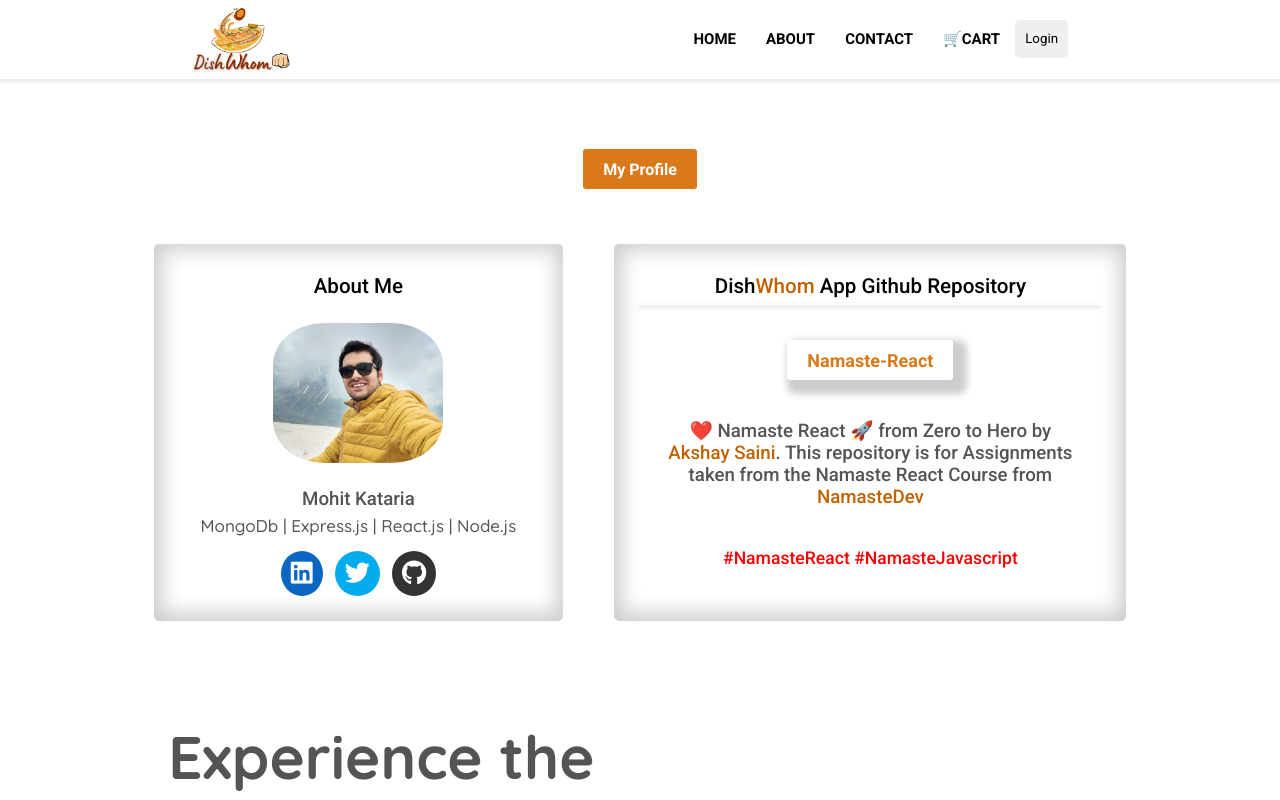
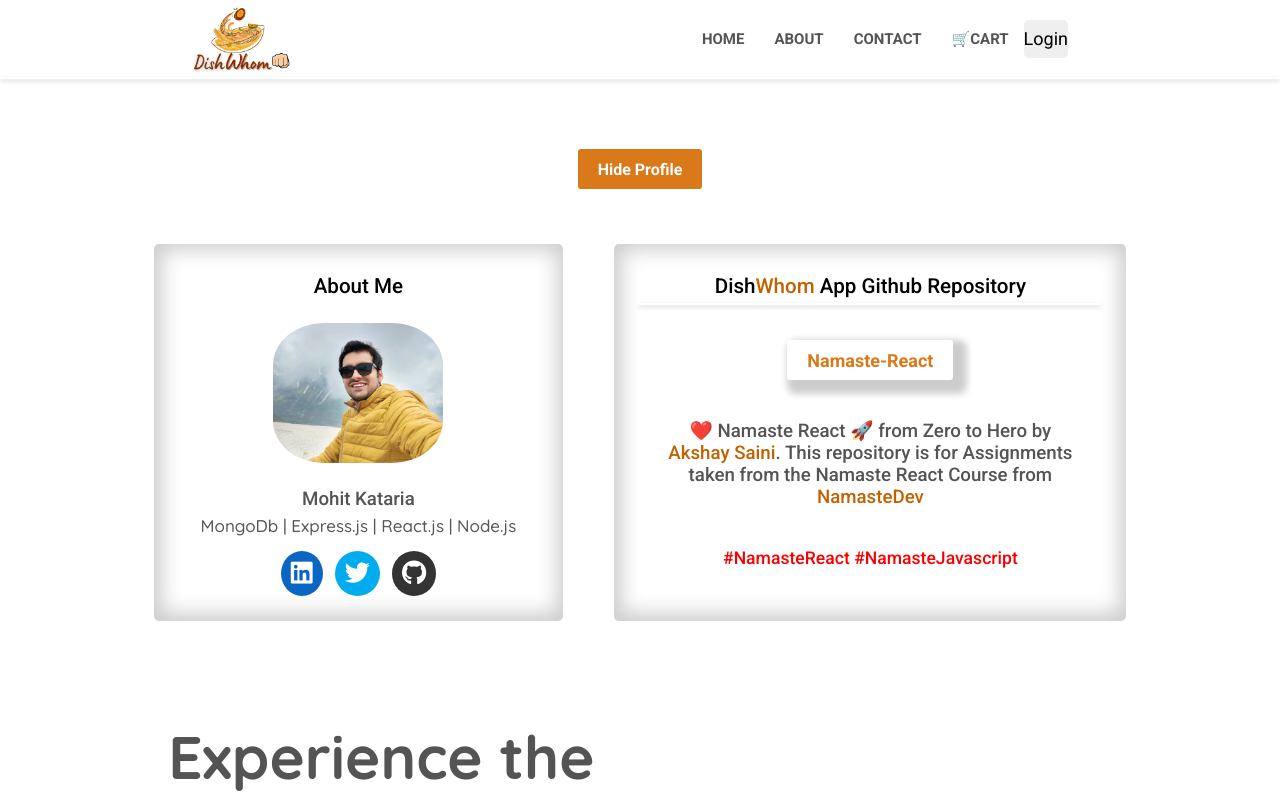
Before and after one commit to ikataria/DishWhom-Food-App, a React (Vite) app: page /about in a window 1280 px wide. Shown: the top 800 px of the page. Built offline with nearby package versions, Linux system fonts and the light colour scheme.

Commit message:
toggle functionality implemented

```diff
--- a/src/components/About.jsx
+++ b/src/components/About.jsx
@@ -3,17 +3,25 @@
 import { useState } from "react";
 
 const About = () => {
-  const [profileVisibility, setProfileVisibility] = useState("");
+  let [profileVisibility, setProfileVisibility] = useState(true);
+  let [btnTxt, setBtnTxt] = useState("Hide Profile");
+
+  const toggleVisibility = () => {
+    btnTxt === "Show Profile" ? setBtnTxt("Hide Profile") : setBtnTxt("Show Profile")
+    setProfileVisibility(!profileVisibility);
+  };
 
   return (
     <div className="about-container-main">
       {/* Profile Section */}
       <div className="about-container-profile">
         <div className="profile-btn">
-          <button className="btn">My Profile</button>
+          <button className="btn" onClick={toggleVisibility}>
+           {btnTxt}
+          </button>
         </div>
 
-        <div className="profile-container-main">
+        {profileVisibility && (<div className="profile-container-main" id="profile-container-main">
           <div className="profile-container shadow-box-inset">
             <div className="profile-card">
               <h3 className="heading-main">About Me</h3>
@@ -31,18 +39,21 @@
               <div className="social-media-container">
                 <a
                   className="linkedIn-link icon-fa"
+                  target="__blank"
                   href="https://www.linkedin.com/in/imohitkataria/"
                 >
                   <i className="fa-brands fa-linkedin"></i>
                 </a>
                 <a
                   className="twitter-link icon-fa"
+                  target="__blank"
                   href="https://x.com/imohitkataria/"
                 >
                   <i className="fa-brands fa-twitter"></i>
                 </a>
                 <a
                   className="github-link icon-fa"
+                  target="__blank"
                   href="https://github.com/ikataria"
                 >
                   <i className="fa-brands fa-github"></i>
@@ -89,7 +100,7 @@
               #NamasteReact #NamasteJavascript
             </p>
           </div>
-        </div>
+        </div>)}
       </div>
 
       {/* Static Section : Text & Img*/}
--- a/src/components/Headers.jsx
+++ b/src/components/Headers.jsx
@@ -18,7 +18,7 @@
           />
         </div>
         <div className="nav-items-container">
-          <ul className="nav-items">
+          <ul className="nav-items regular-text">
             <li>
               <Link to="/">Home</Link></li>
             <li>
@@ -29,9 +29,11 @@
             <li>
               <Link to="/cart">🛒Cart</Link>
             </li>
+
             <button className="login-btn" onClick={()=>{
               loginBtn === "Login" ? setLoginBtn("Logout") : setLoginBtn("Login")
             }}>{loginBtn}</button>
+
           </ul>
         </div>
       </div>
--- a/style.css
+++ b/style.css
@@ -169,11 +169,25 @@
   cursor: pointer;
 }
 
+.nav-items li:hover{
+  background-color: var(--orange);
+  color: var(--white);
+  border-radius: 8px;
+}
+
 .login-btn{
-  padding: 0 10px;
   border-radius: 5px;
   border: none;
   cursor: pointer;
+  /* background-color: inherit; */
+  /* background-color: var(--dark-red); */
+  font-size: 18px;
+}
+
+.login-btn:hover{
+  background-color: var(--dark-red);
+  color: var(--white);
+  border-radius: 8px;
 }
 
 /* || BODY */
```
